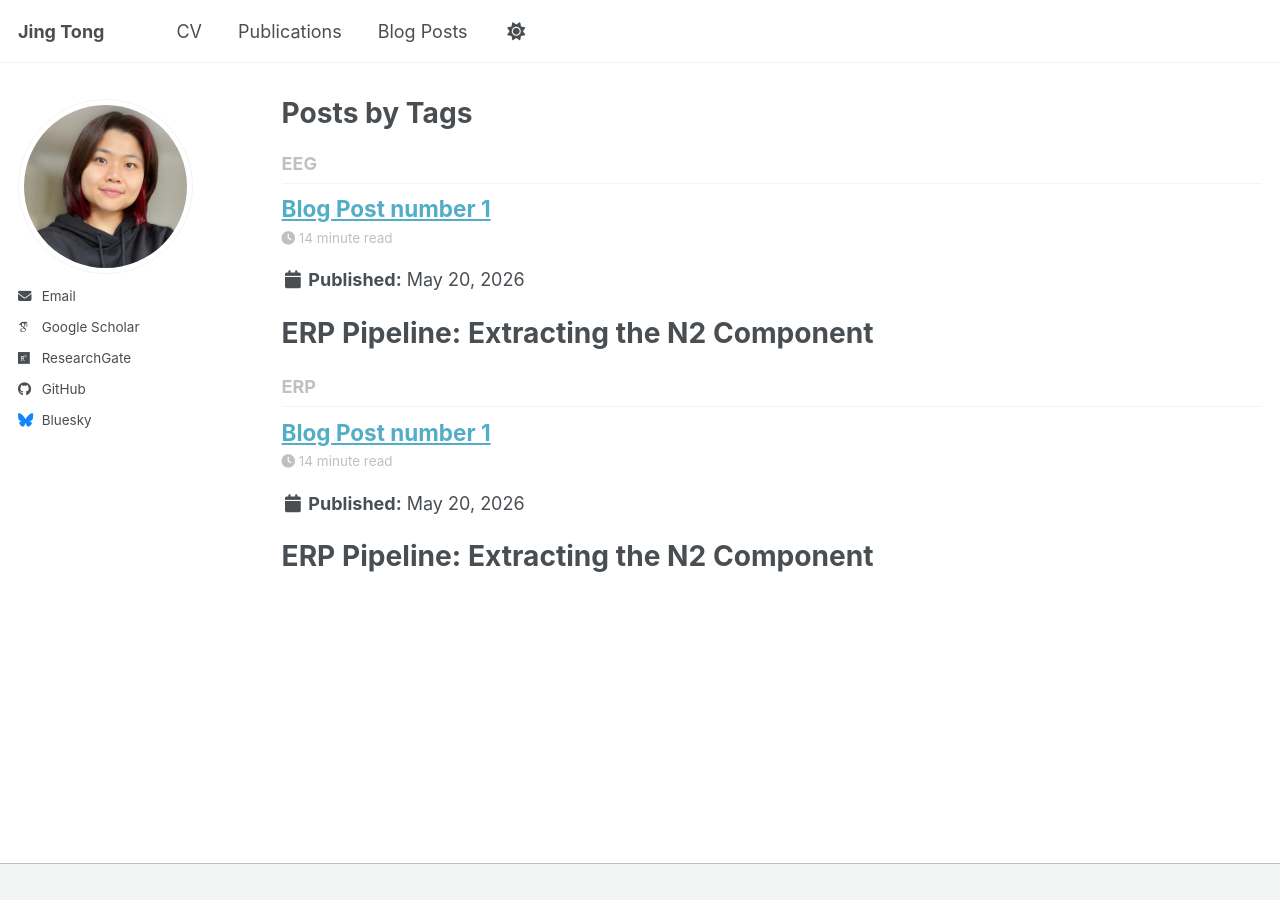
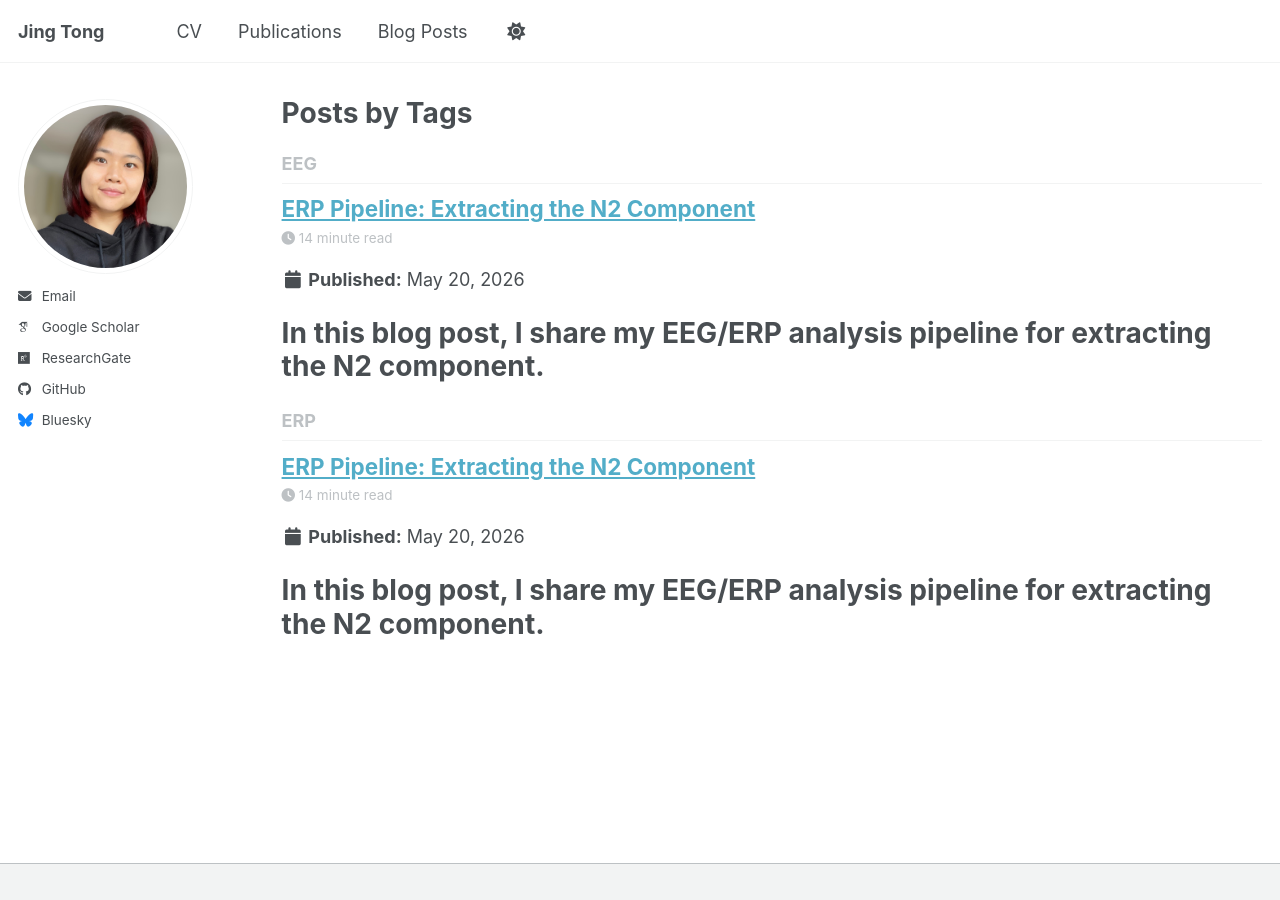
Before and after one commit to JingTong01/jingtong01.github.io, a Jekyll site: the page built from _pages/tag-archive.html, in a window 1280 px wide. Built offline with Jekyll 4.4.1, drawn with Linux system fonts in a browser that asks for light colours; some web fonts are replaced; a script bundle is joined from its source files by our own code; library files that are not in the unit come from our copies; some of the changed lines change nothing that is shown.

Commit message:
Update 2012-08-14-blog-post-1.md

```diff
--- a/_posts/2012-08-14-blog-post-1.md
+++ b/_posts/2012-08-14-blog-post-1.md
@@ -1,5 +1,5 @@
 ---
-title: 'Blog Post number 1'
+title: 'ERP Pipeline: Extracting the N2 Component'
 date: 2026-05-20
 permalink: /posts/2026/05/blog-post-1/
 tags:
@@ -7,9 +7,9 @@ tags:
   - ERP
 
 ---
-# ERP Pipeline: Extracting the N2 Component
+# In this blog post, I share my EEG/ERP analysis pipeline for extracting the N2 component.
 
-In this blog post, I share my EEG/ERP analysis pipeline for extracting the N2 component. The example dataset used here comes from one of my previously published studies.
+ The example dataset used here comes from one of my previously published studies.
 
 - [Download the dataset](#)
 - [Download all analysis scripts](#)
```
